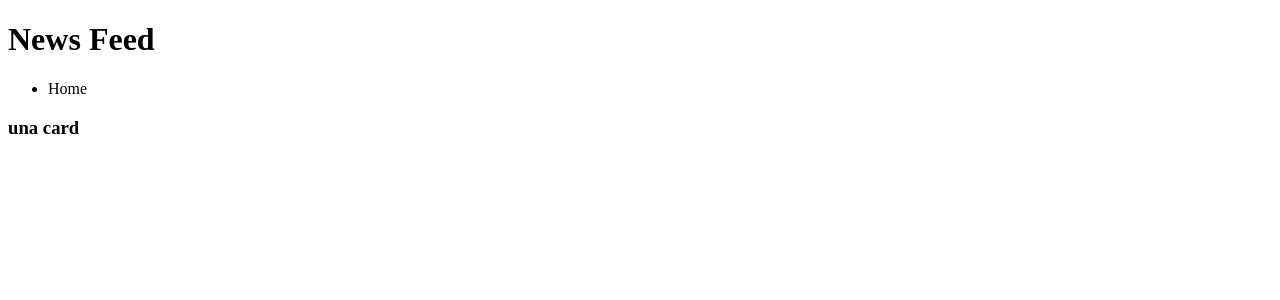
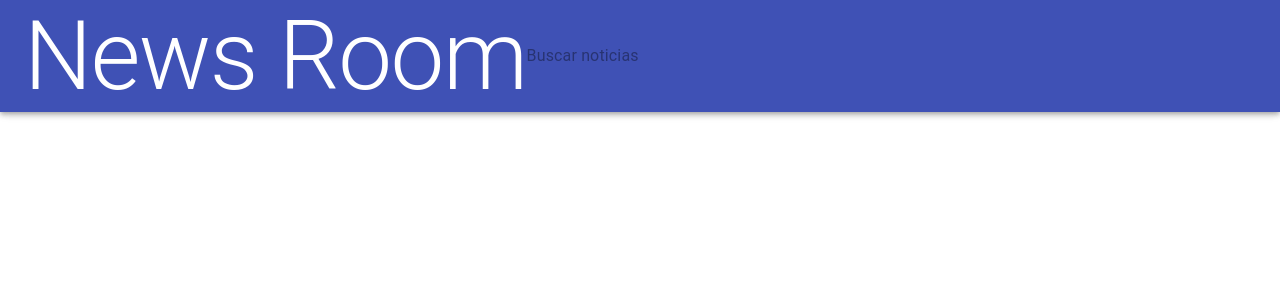
Before and after one commit to armenio-s/news-feed, a React (Create React App) app: page / in a window 1280 px wide. Shown: the top 300 px of the page. Built offline with nearby package versions, Linux system fonts and the light colour scheme.

Commit message:
llamada a la api y header

```diff
--- a/package.json
+++ b/package.json
@@ -4,6 +4,8 @@
   "private": true,
   "dependencies": {
     "@material-ui/core": "^4.6.0",
+    "dayjs": "^1.8.17",
+    "material-ui": "^0.20.2",
     "react": "^16.11.0",
     "react-dom": "^16.11.0",
     "react-router-dom": "^5.1.2",
--- a/public/index.html
+++ b/public/index.html
@@ -9,35 +9,11 @@
       name="description"
       content="Web site created using create-react-app"
     />
-    <link rel="apple-touch-icon" href="logo192.png" />
-    <!--
-      manifest.json provides metadata used when your web app is installed on a
-      user's mobile device or desktop. See https://developers.google.com/web/fundamentals/web-app-manifest/
-    -->
-    <link rel="manifest" href="%PUBLIC_URL%/manifest.json" />
-    <!--
-      Notice the use of %PUBLIC_URL% in the tags above.
-      It will be replaced with the URL of the `public` folder during the build.
-      Only files inside the `public` folder can be referenced from the HTML.
 
-      Unlike "/favicon.ico" or "favicon.ico", "%PUBLIC_URL%/favicon.ico" will
-      work correctly both with client-side routing and a non-root public URL.
-      Learn how to configure a non-root public URL by running `npm run build`.
-    -->
     <title>React App</title>
   </head>
   <body>
-    <noscript>You need to enable JavaScript to run this app.</noscript>
     <div id="root"></div>
-    <!--
-      This HTML file is a template.
-      If you open it directly in the browser, you will see an empty page.
 
-      You can add webfonts, meta tags, or analytics to this file.
-      The build step will place the bundled scripts into the <body> tag.
-
-      To begin the development, run `npm start` or `yarn start`.
-      To create a production bundle, use `npm run build` or `yarn build`.
-    -->
   </body>
 </html>
--- a/src/App/App.js
+++ b/src/App/App.js
@@ -1,15 +1,14 @@
 import React from 'react';
 import Header from '../Components/header';
-import Nav from '../Components/nav';
-import Card from '../Components/cards';
+//import Nav from '../Components/nav';
+//import Card from '../Components/cards';
+
 
 class App extends React.Component {
   render(){
     return (
       <>
         <Header />
-        <Nav />
-        <Card />
       </>
     );
   }
--- a/src/Components/header.js
+++ b/src/Components/header.js
@@ -1,10 +1,27 @@
 import React from 'react';
+import styled from 'styled-components';
+
+import AppBar from '@material-ui/core/AppBar'
+import Toolbar from '@material-ui/core/Toolbar'
+import Typography from '@material-ui/core/Typography'
+import InputBase from '@material-ui/core/InputBase'
+
+const StyledTypography = styled(Typography)`
+    h1 {
+        font-size: 1rem!important;
+    }
+`
 
 //Acá va el título o logo
 class Header extends React.Component {
     render() {
         return (
-            <h1>News Feed</h1>
+            <AppBar>
+                <Toolbar>
+                    <StyledTypography variant="h1">News Room</StyledTypography>
+                    <InputBase placeholder="Buscar noticias" />
+                </Toolbar>
+            </AppBar>
         )
     }
 }
--- a/src/Components/nav.js
+++ b/src/Components/nav.js
@@ -4,11 +4,7 @@ import React from 'react';
 class Nav extends React.Component {
     render() {
         return (
-            <div>
-                <ul>
-                    <li>Home</li>
-                </ul>
-            </div>
+           'a'
         )
     }
 }
```
Also changed, not shown: src/Utils/constants.js (+10 -0 lines), src/Utils/newsApi.js (added, +30 -0 lines), src/Utils/service.js (deleted), 1 other file (tests, documents, lock files or other folders).
